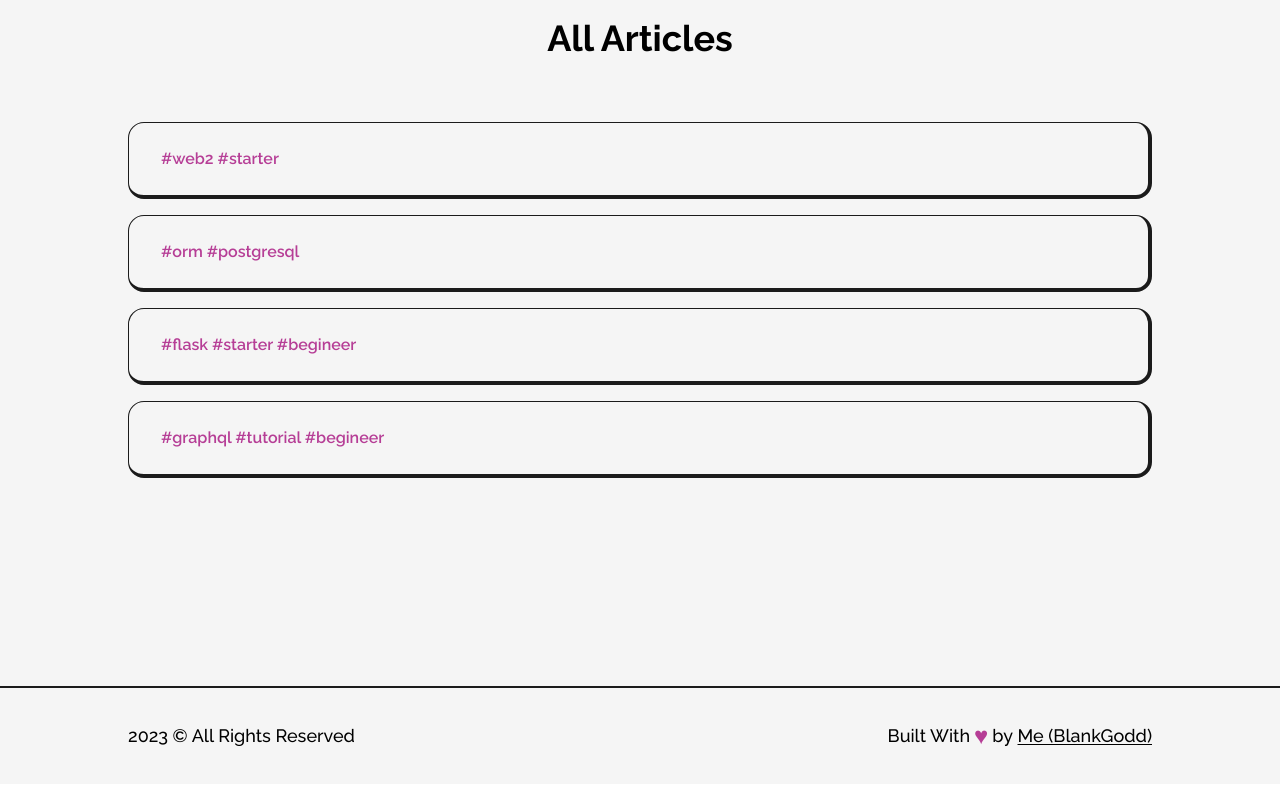
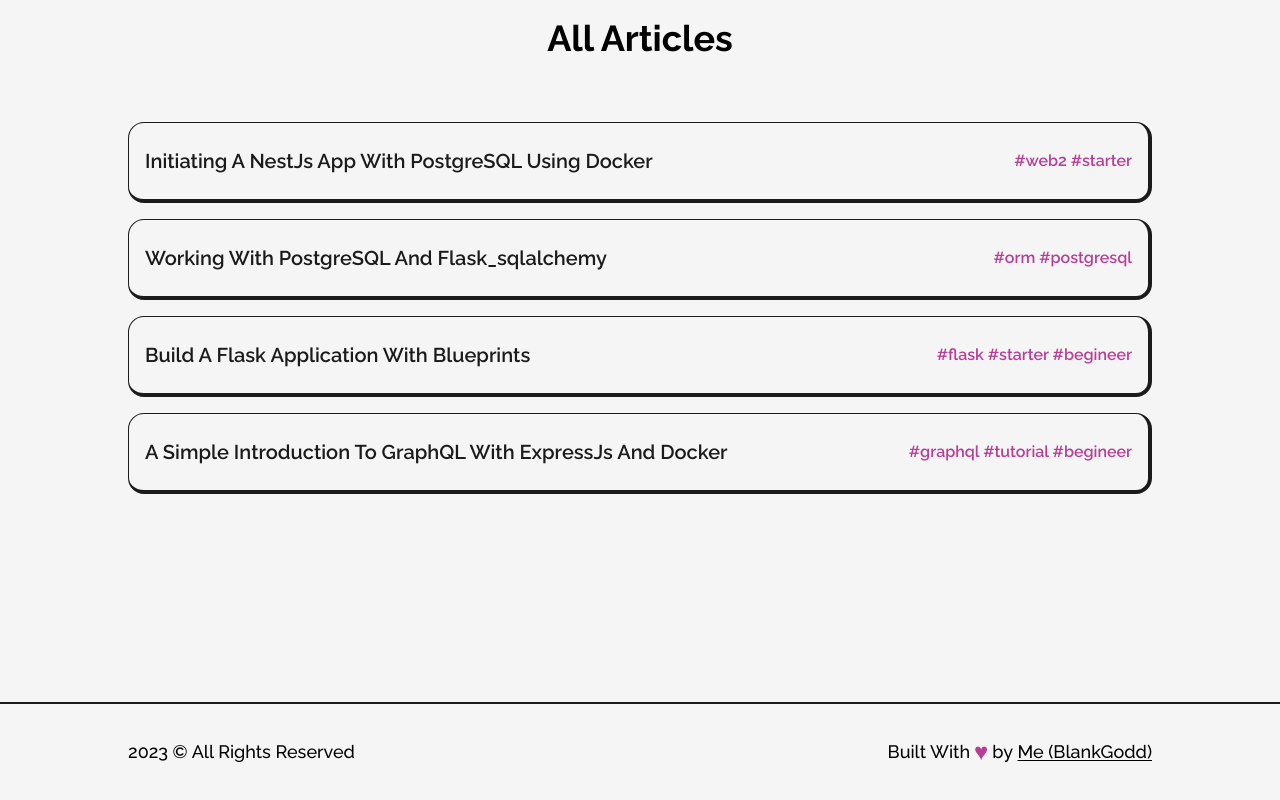
Before and after one commit to AgbaD/AgbaD, a Next.js app: page /articles in a window 1280 px wide. Shown: the part 950-1750 px from the top of the page. Built offline with nearby package versions, Linux system fonts and the light colour scheme.

Commit message:
[re-update]: removed article comp image

```diff
--- a/src/pages/articles.js
+++ b/src/pages/articles.js
@@ -44,12 +44,38 @@ const FeaturedArticle = ({ img, title, tags, summary, link }) => {
     )
 }
 
+const MovingImg = ({ img, title, link }) => {
+    const x = useMotionValue(0);
+    const y = useMotionValue(0);
+    const imgRef = useRef(null);
+
+    function handleMouse(event) {
+        imgRef.current.style.display = "inline-block";
+        x.set(event.pageX);
+        y.set(-10);
+    }
+
+    function handleMouseLeave(event) {
+        imgRef.current.style.display = "none";
+        x.set(0);
+        y.set(0)
+    }
+
+    return (
+        <Link href={link} target={'_blank'}
+            onMouseMove={handleMouse} onMouseLeave={handleMouseLeave}>
+            <h2 className='capitalize text-xl font-semibold hover:underline'>{title}</h2>
+        </Link>
+    )
+}
+
 const ArticleComp = ({ img, title, tag, link }) => {
     return (
         <motion.li initial={{ y: 200 }} whileInView={{ y: 0, transition: { duration: 0.5, ease: "easeInOut" } }}
         viewport={{ once: true }} className='relative w-full p-4 py-6 my-4 rounded-2xl flex items-center
         bg-light text-dark first:mt-0 border border-solid border-dark border-r-4 border-b-4
         dark:bg-dark dark:text-light dark:border-light sm:flex-col justify-between'>
+            <MovingImg title={title} img={img} link={link} />
             <span className='text-primary font-semibold pl-4 dark:text-primaryDark sm:self-start
             sm:pl-0 xs:text-sm'>{tag}</span>
         </motion.li>
```
